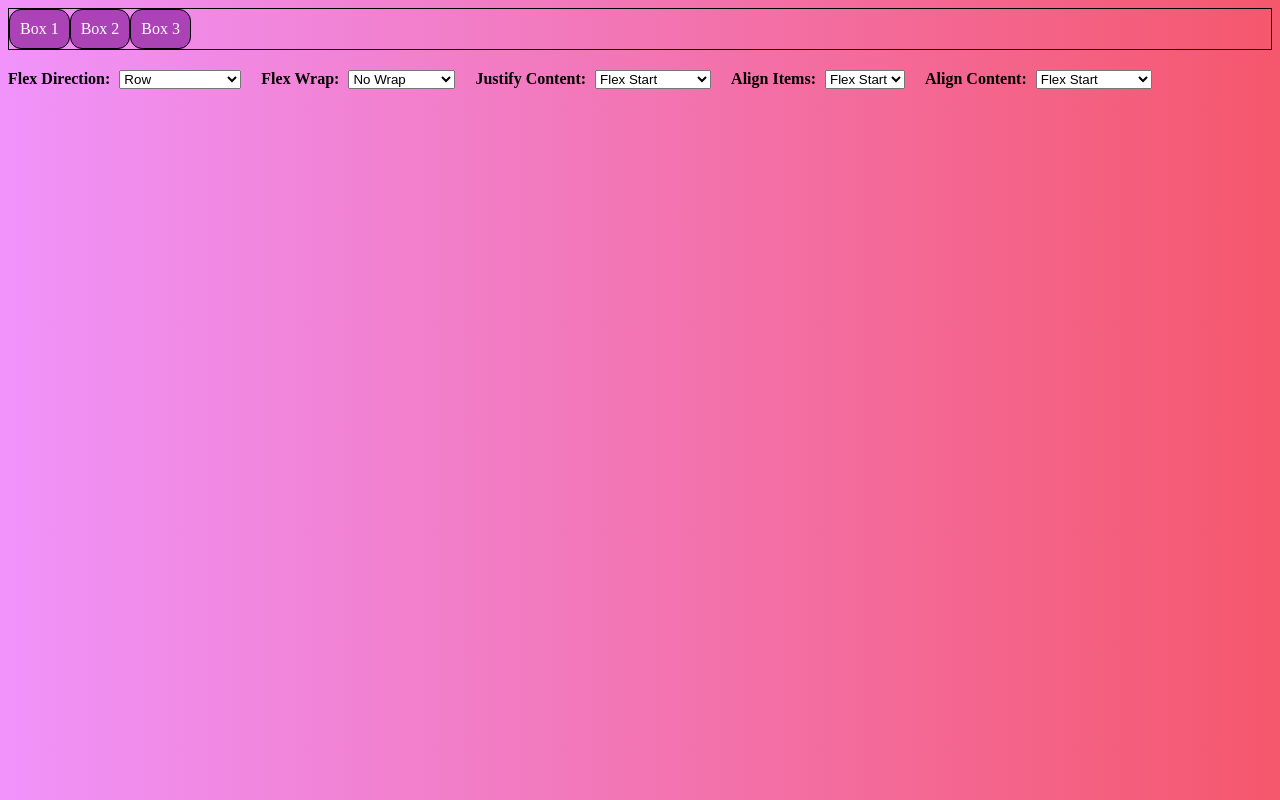
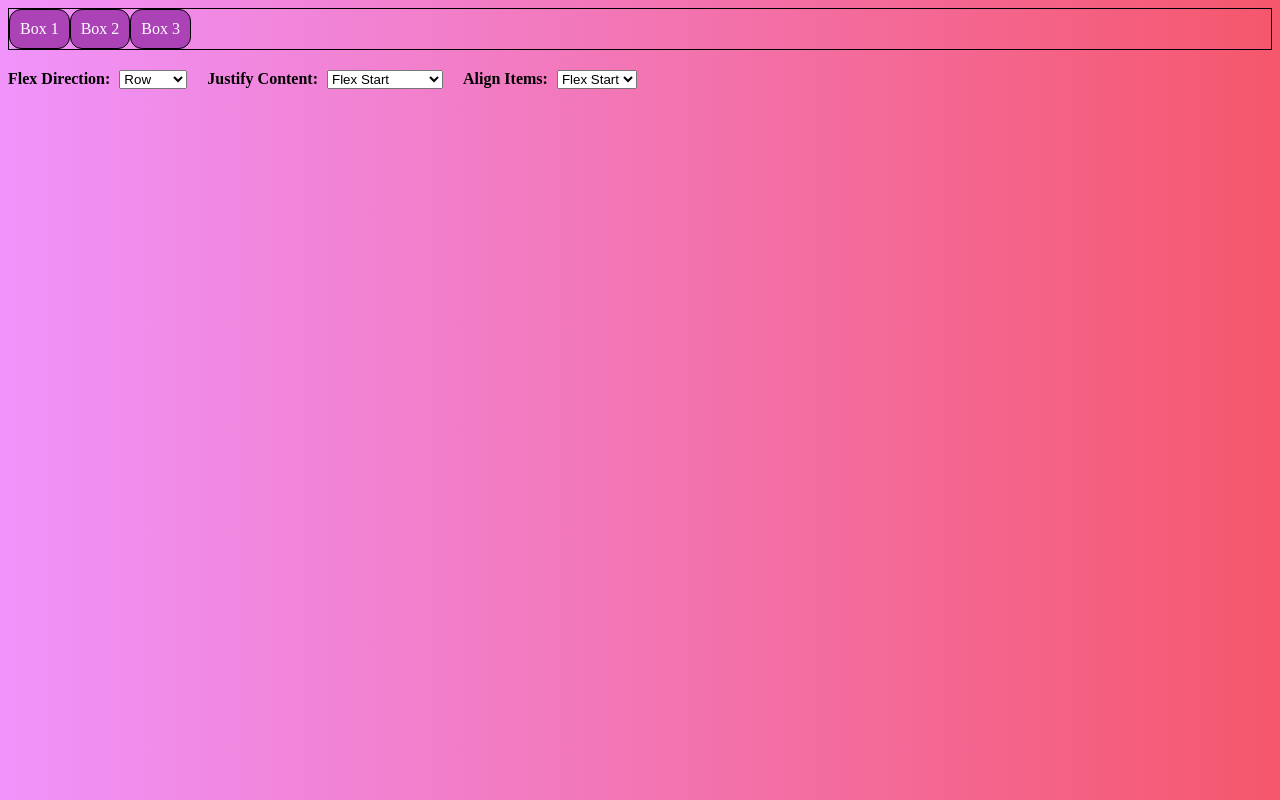
Before and after one commit to hernandoabella/FlexMaster, a plain HTML site: page index.html in a window 1280 px wide. Drawn offline with Linux system fonts and the light colour scheme.

Commit message:
Update index.html

```diff
--- a/index.html
+++ b/index.html
@@ -7,6 +7,7 @@
     <title>Document</title>
     <link rel="stylesheet" href="./styles.css" />
   </head>
+  <body>
     <body>
         <div class="container">
           <div class="box">Box 1</div>
@@ -19,18 +20,7 @@
             <label for="flex-direction">Flex Direction:</label>
             <select id="flex-direction">
               <option value="row">Row</option>
-          <option value="row-reverse">Row Reverse</option>
               <option value="column">Column</option>
-          <option value="column-reverse">Column Reverse</option>
-        </select>
-      </div>
-
-      <div class="control-group">
-        <label for="flex-wrap">Flex Wrap:</label>
-        <select id="flex-wrap">
-          <option value="nowrap">No Wrap</option>
-          <option value="wrap">Wrap</option>
-          <option value="wrap-reverse">Wrap Reverse</option>
             </select>
           </div>
 
@@ -56,18 +46,6 @@
               <option value="stretch">Stretch</option>
             </select>
           </div>
-
-      <div class="control-group">
-        <label for="align-content">Align Content:</label>
-        <select id="align-content">
-          <option value="flex-start">Flex Start</option>
-          <option value="flex-end">Flex End</option>
-          <option value="center">Center</option>
-          <option value="space-between">Space Between</option>
-          <option value="space-around">Space Around</option>
-          <option value="stretch">Stretch</option>
-        </select>
-      </div>
         </div>
     <script src="script.js"></script>
   </body>
```
Lines whose indentation alone changed are shown as unchanged.
